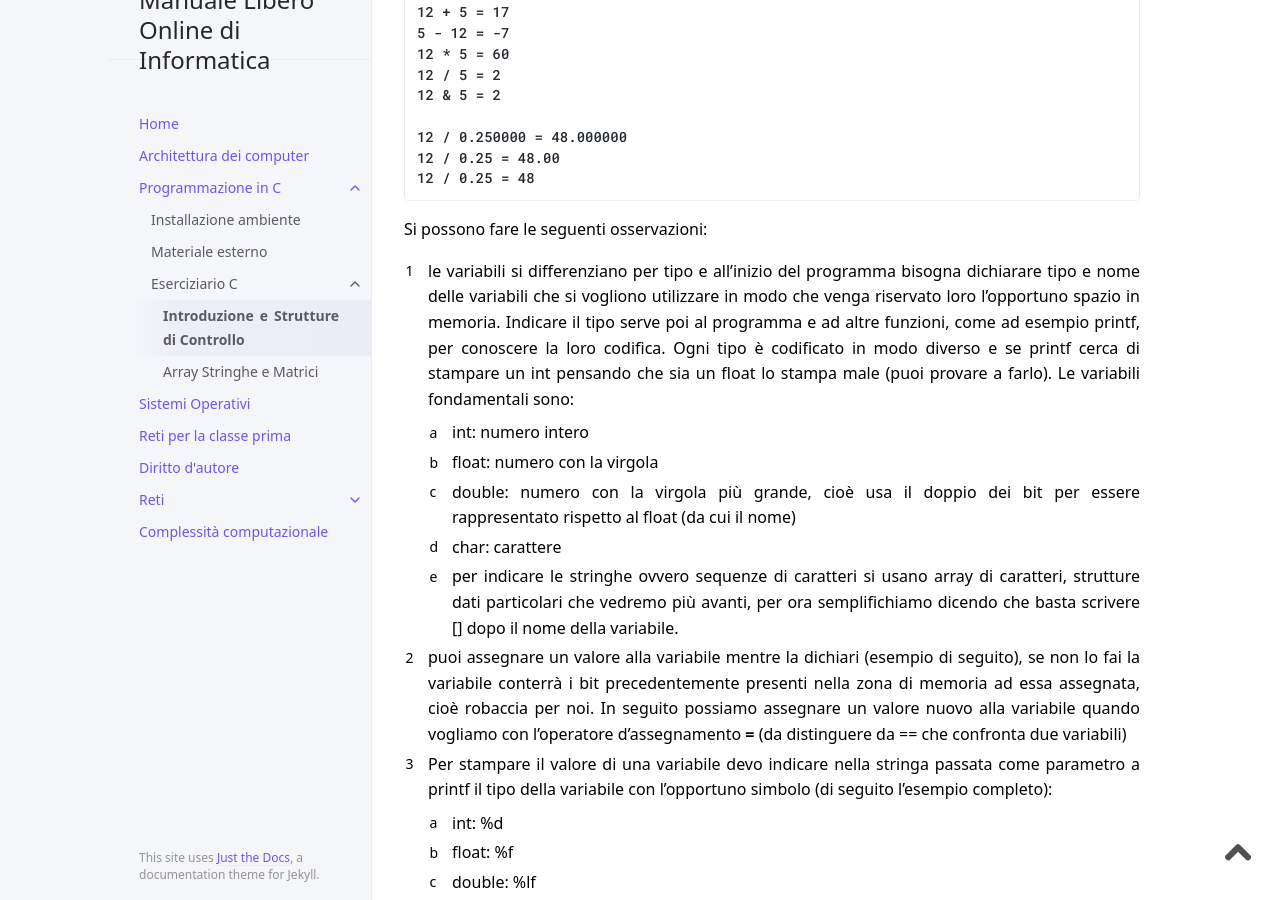
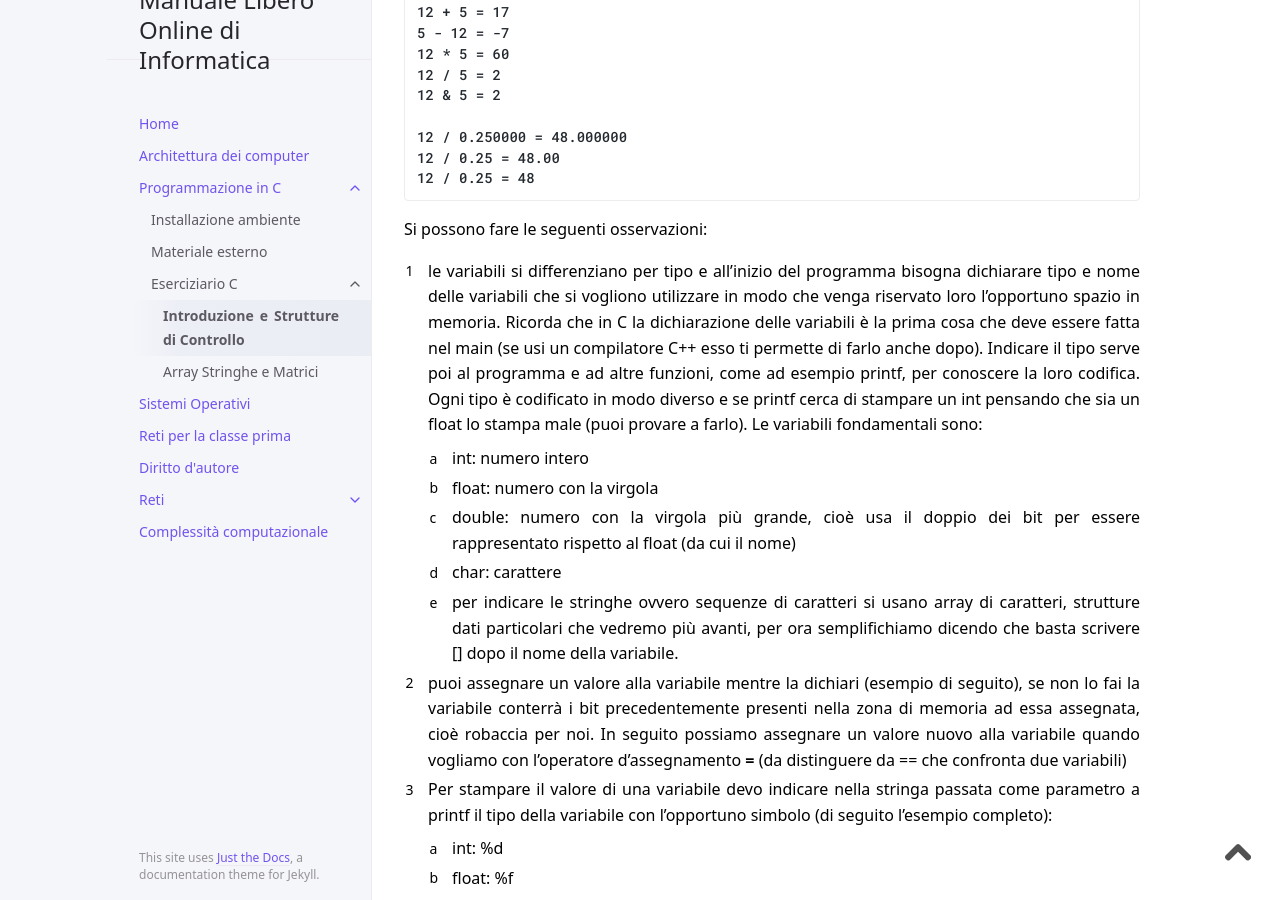
Before and after one commit to 4chi11e/manuale-libero-online-di-informatica, a Jekyll site: the page built from docs/C/eserciziario C/introduzione.md, in a window 1280 px wide and 900 px high, scrolled down 3806 px. Built offline with Jekyll 4.4.1, drawn with Linux system fonts in a browser that asks for light colours.

Commit message:
correzioncina introduzione

```diff
--- a/docs/C/eserciziario C/introduzione.md
+++ b/docs/C/eserciziario C/introduzione.md
@@ -91,7 +91,7 @@ Che produce il seguente output:
 
 
 Si possono fare le seguenti osservazioni:
-1. le variabili si differenziano per tipo e all'inizio del programma bisogna dichiarare tipo e nome delle variabili che si vogliono utilizzare in modo che venga riservato loro l'opportuno spazio in memoria. Indicare il tipo serve poi al programma e ad altre funzioni, come ad esempio printf, per conoscere la loro codifica. Ogni tipo è codificato in modo diverso e se printf cerca di stampare un int pensando che sia un float lo stampa male (puoi provare a farlo). Le variabili fondamentali sono:
+1. le variabili si differenziano per tipo e all'inizio del programma bisogna dichiarare tipo e nome delle variabili che si vogliono utilizzare in modo che venga riservato loro l'opportuno spazio in memoria. Ricorda che in C la dichiarazione delle variabili è la prima cosa che deve essere fatta nel main (se usi un compilatore C++ esso ti permette di farlo anche dopo). Indicare il tipo serve poi al programma e ad altre funzioni, come ad esempio printf, per conoscere la loro codifica. Ogni tipo è codificato in modo diverso e se printf cerca di stampare un int pensando che sia un float lo stampa male (puoi provare a farlo). Le variabili fondamentali sono:
    1. int: numero intero
    2. float: numero con la virgola
    3. double: numero con la virgola più grande, cioè usa il doppio dei bit per essere rappresentato rispetto al float (da cui il nome)
```
